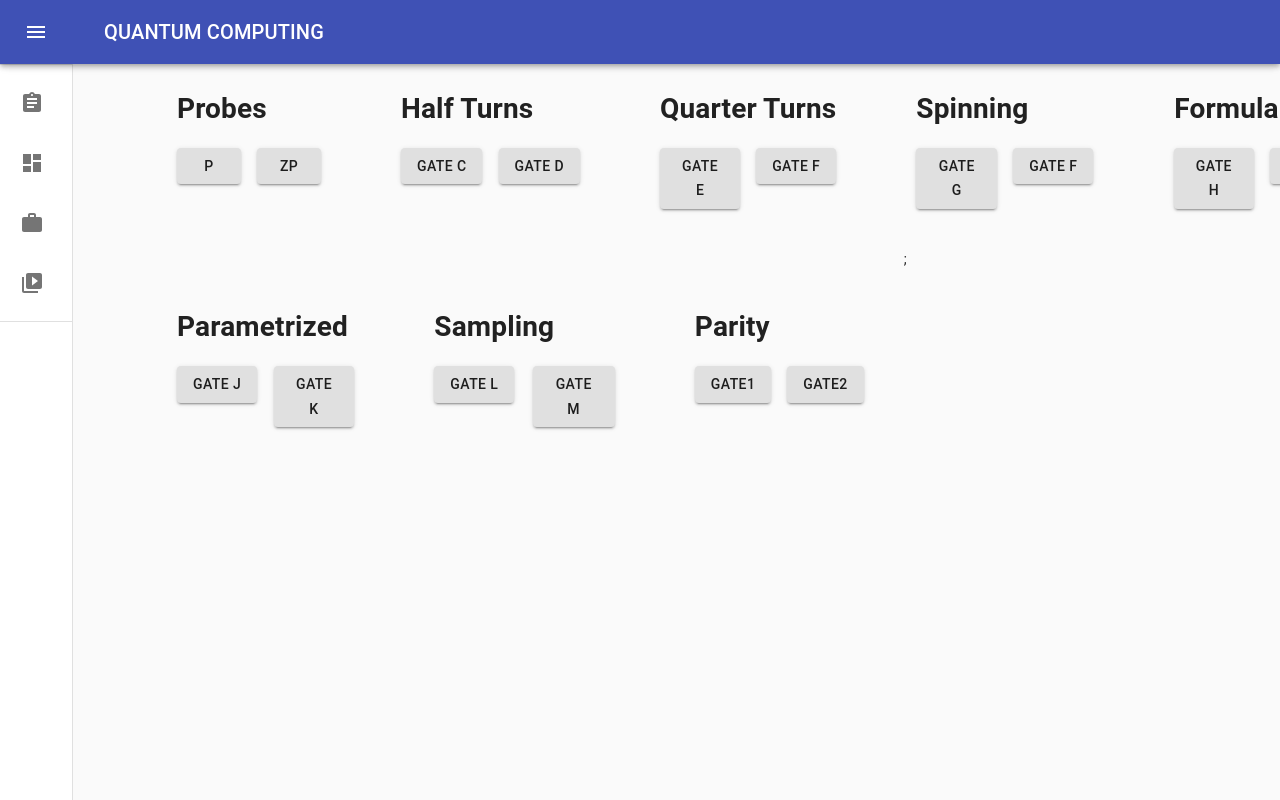
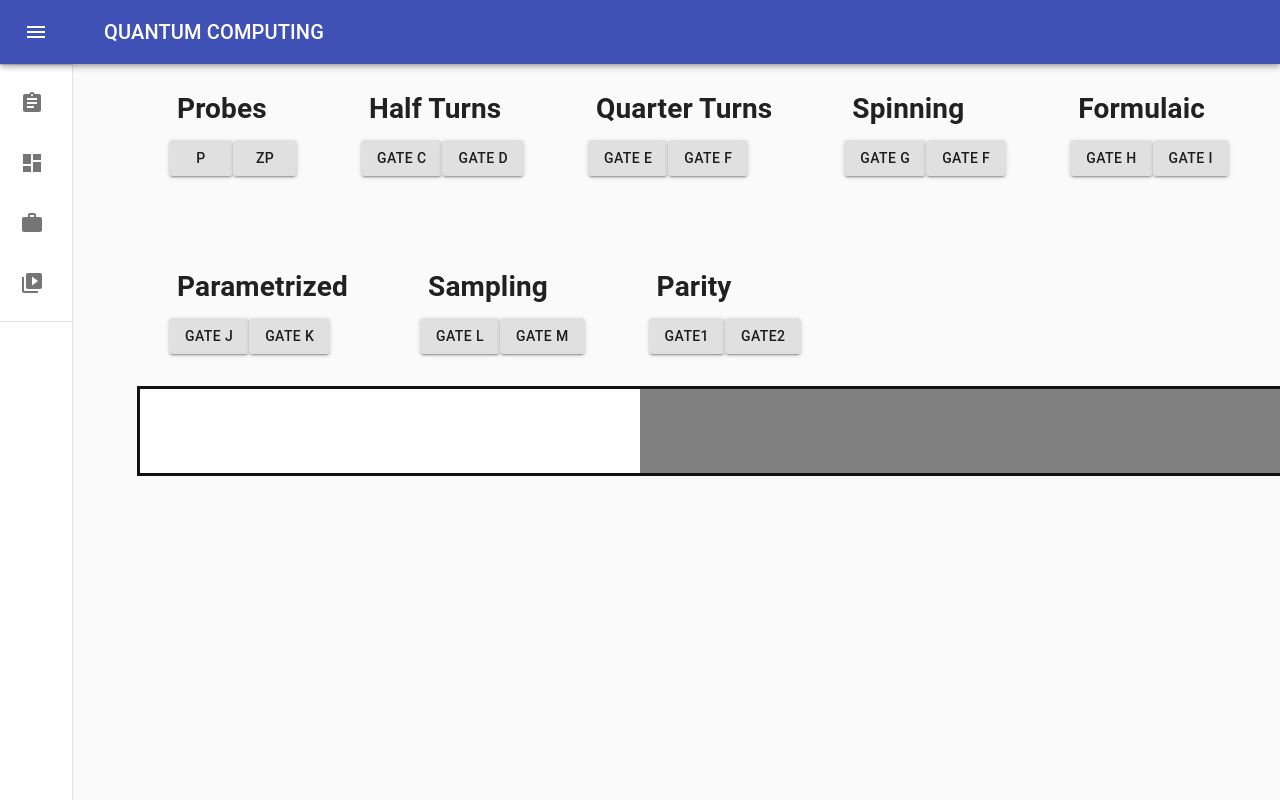
Before and after one commit to luke9216/SES2AB_Frontend, a React (Create React App) app: page /toolBox in a window 1280 px wide. Shown: the top 800 px of the page. Built offline with nearby package versions, Linux system fonts and the light colour scheme; the HTML template or start-up script is replaced by a standard one.

Commit message:
Working on drag and Drop circuit

```diff
--- a/src/components/common/__data__/data.gateTypes.json
+++ b/src/components/common/__data__/data.gateTypes.json
@@ -1,45 +1,60 @@
 [{
         "name": "Probes",
         "gates": [" P ", " ZP "],
-        "description": "Description for Probes"
+        "description": "Description for Probes",
+        "category": ""
     },
     {
         "name": "Half Turns",
         "gates": ["gate c", "gate d"],
-        "description": "Description for Half Turns"
+        "description": "Description for Half Turns",
+        "category": ""
+
 
 
     }, {
         "name": "Quarter Turns",
         "gates": ["gate e", "gate f"],
-        "description": "Description for Quarter Turns"
+        "description": "Description for Quarter Turns",
+        "category": ""
+
     }, {
         "name": "Spinning",
         "gates": ["gate g", "gate f"],
-        "description": "Description for Spinning"
+        "description": "Description for Spinning",
+        "category": ""
+
 
     },
     {
         "name": "Formulaic",
         "gates": ["gate h", "gate i"],
-        "description": "Description for Formulaic"
+        "description": "Description for Formulaic",
+        "category": ""
+
     },
     {
         "name": "Parametrized",
         "gates": ["gate j", "gate k"],
-        "description": "Description for Parametrized"
+        "description": "Description for Parametrized",
+        "category": ""
+
 
     },
     {
         "name": "Sampling",
         "gates": ["gate l", "gate m"],
-        "description": "Description for Sampling"
+        "description": "Description for Sampling",
+        "category": ""
+
 
     },
     {
         "name": "Parity",
         "gates": ["gate1", "gate2"],
-        "description": "Description for Parity"
+        "description": "Description for Parity",
+        "category": ""
+
     }
 
 ]
--- a/src/components/pages/ToolBox/GateTypes.tsx
+++ b/src/components/pages/ToolBox/GateTypes.tsx
@@ -3,14 +3,19 @@ import { Grid, Button, Tabs, Tooltip } from "@material-ui/core";
 
 interface GateTypesProps {
   gateTypes: Array<GateButtonTab>;
+  handleDragStart: Function;
 }
 
 export interface GateButtonTab {
   name: string;
   gates: Array<String>;
   description: string;
+  category: string;
 }
-const GateTypes: React.SFC<GateTypesProps> = ({ gateTypes }) => {
+const GateTypes: React.SFC<GateTypesProps> = ({
+  gateTypes,
+  handleDragStart,
+}) => {
   return (
     <React.Fragment>
       {gateTypes.map((tab: GateButtonTab, i) => (
@@ -18,6 +23,11 @@ const GateTypes: React.SFC<GateTypesProps> = ({ gateTypes }) => {
           <h1>{tab.name}</h1>
           <Grid container spacing={2}>
             {tab.gates.map((gate, j) => (
+              <div
+                className="draggable"
+                draggable
+                onDragStart={(e) => handleDragStart(e, gate)}
+              >
                 <Tooltip title={tab.description}>
                   <Grid item spacing={1} xs>
                     <Button key={j} variant="contained">
@@ -25,6 +35,7 @@ const GateTypes: React.SFC<GateTypesProps> = ({ gateTypes }) => {
                     </Button>
                   </Grid>
                 </Tooltip>
+              </div>
             ))}
           </Grid>
         </Grid>
--- a/src/components/pages/ToolBox/ToolBox.tsx
+++ b/src/components/pages/ToolBox/ToolBox.tsx
@@ -8,12 +8,59 @@ export interface ToolBoxProps {
   props?: any;
 }
 
+const state = {
+  toolBox: [],
+  circuits: [],
+};
+
+const onDragStart = (event: any, id: any) => {
+  console.log("drag start", id);
+  event.dataTransfer.setData("id", id);
+};
+
+const onDragOver = (event: any) => {
+  event.preventDefault();
+  console.log("drag over");
+};
+
+const onDrop = (event: any, cat: any) => {
+  let id = event.dataTransfer.getData("id");
+
+  let gates = gateTypes.map((tab: GateButtonTab) => {
+    if (tab.name == id) {
+      // eslint-disable-next-line @typescript-eslint/no-unused-expressions
+      tab.category == cat;
+    }
+    return tab;
+  });
+
+  console.log("Circuit:", gates);
+  console.log("Gate Name:", id);
+};
+
 const ToolBox: React.SFC<ToolBoxProps> = () => {
+  var circuitBoard = {
+    default: [],
+    using: [],
+  };
+
   const classes = paperStyles();
   return (
     <React.Fragment>
       <Grid container direction="row" spacing={10} className={classes.divTop}>
-        <GateTypes gateTypes={gateTypes as Array<GateButtonTab>} />;
+        <GateTypes
+          handleDragStart={onDragStart}
+          gateTypes={gateTypes as Array<GateButtonTab>}
+        />
+        <Grid container className={classes.frame}>
+          <div
+            className={classes.circuit}
+            onDragOver={(e) => onDragOver(e)}
+            onDrop={(e) => onDrop(e, "circuits")}
+          >
+            {circuitBoard.using}
+          </div>
+        </Grid>
       </Grid>
     </React.Fragment>
   );
--- a/src/components/pages/ToolBox/styles.ts
+++ b/src/components/pages/ToolBox/styles.ts
@@ -4,28 +4,29 @@ export const paperStyles = makeStyles((theme) => ({
   root: {
     color: theme.palette.text.secondary,
   },
-  text1: {
-    color: "blue",
-  },
-
-  text2: {
-    color: "red",
+  circuit: {
+    background: "white",
+    alignItems: "center",
+    marginRight: "40px",
+    width: "500px",
+    padding: "3em",
   },
 
   toolBoxFrame: {
     marginLeft: "50px",
     marginRight: "50px",
-  },
-  divBottom: {
-    bottom: 10,
-    position: "absolute",
-    marginBottom: "50px",
-    marginLeft: "20px",
+    border: "solid",
   },
   divTop: {
     top: 10,
     position: "absolute",
     marginTop: "20px",
     marginLeft: "40px",
+    marginRight: "50px",
+  },
+  frame: {
+    background: "grey",
+    border: "solid",
+    marginRight: "40px",
   },
 }));
```
Also changed, not shown: src/components/pages/ToolBox/GateTypesData.tsx (deleted, +0 -34 lines). Lines whose indentation alone changed are shown as unchanged.
